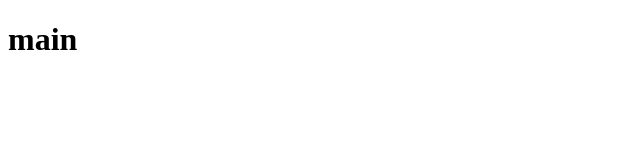
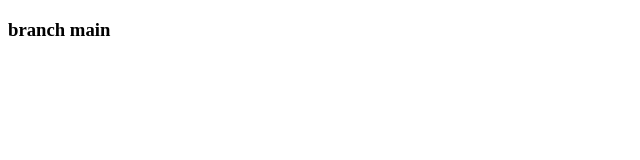
Before and after one commit to EddiOliveira/git-github, a plain HTML site: page index.html in a window 1280 px wide. Shown: the whole page, without its empty margins (0-640 px from the left). Drawn offline with Linux system fonts and the light colour scheme.

Commit message:
Modifica index.html

```diff
--- a/index.html
+++ b/index.html
@@ -8,7 +8,7 @@
 </head>
 <body>
 
-    <h1>main</h1>
+    <h3>branch main</h3>
 
 </body>
 </html>
```
